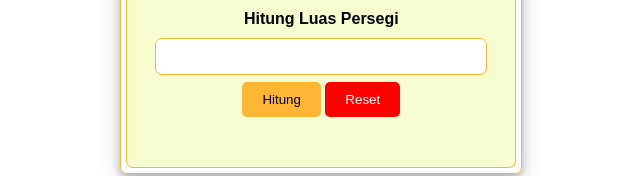
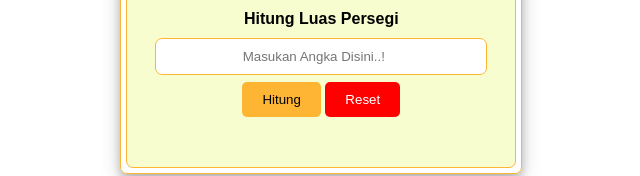
Before and after one commit to setiawanchan/kalkulatorpersegi.github.io, a plain HTML site: page index.html in a window 1280 px wide. Shown: the part 441-617 px from the top of the page, without its empty margins (309-949 px from the left). Drawn offline with Linux system fonts and the light colour scheme.

Commit message:
Update index.html
tambah placeholder di input

```diff
--- a/index.html
+++ b/index.html
@@ -27,7 +27,7 @@
                 </p>
                 <div class="layer4">
                     <label for="InputHitung" class="label1">Hitung Luas Persegi</label>
-                    <input type="number" name="" id="InputHitung" class="input1"> <br>
+                    <input type="number" name="" id="InputHitung" class="input1" placeholder="Masukan Angka Disini..!"> <br>
                     <button>Hitung</button>
                     <button id="ButtonReset">Reset</button>
                 </div>
```
